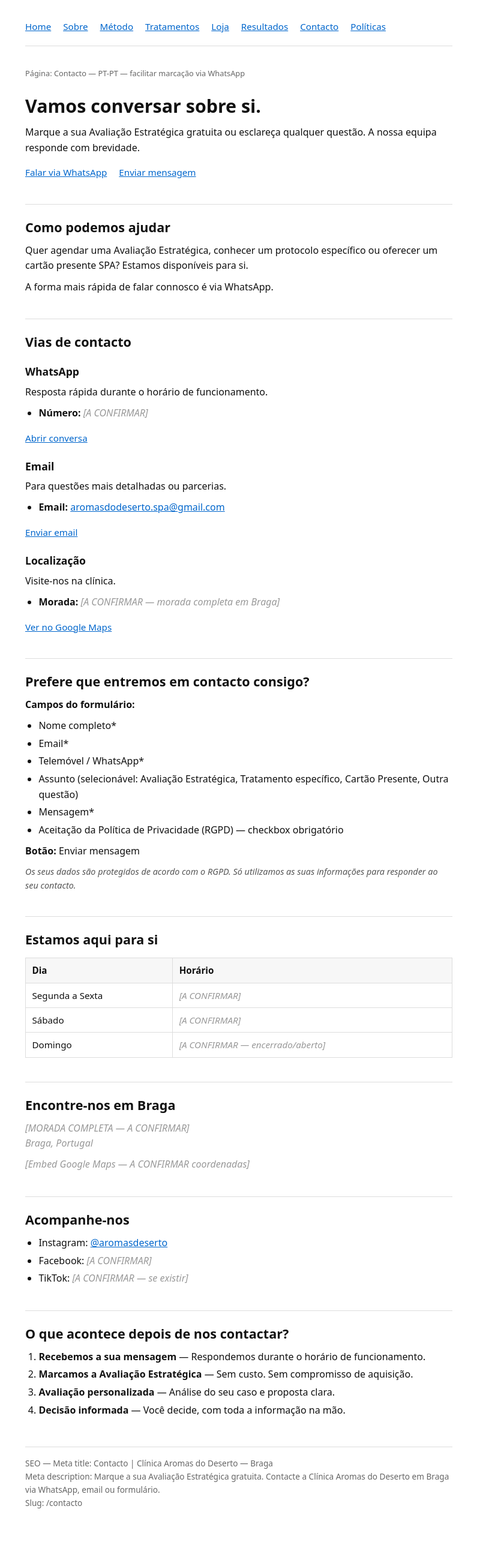
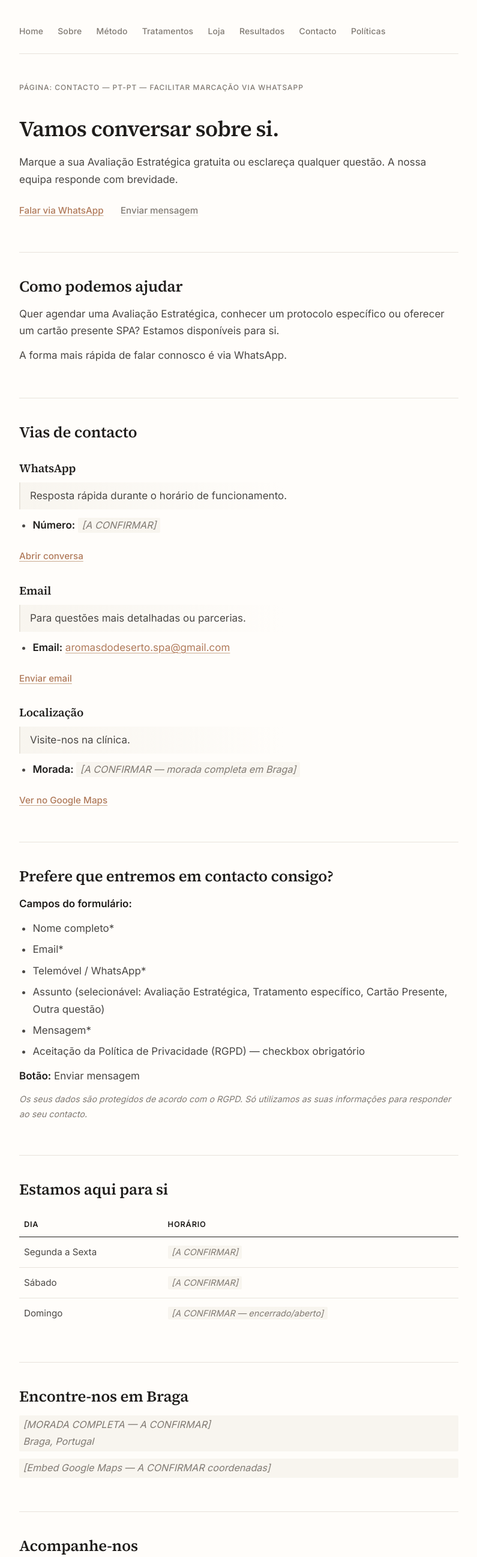
Before and after one commit to contatoeltonmiranda-code/william-aromas-loja-preview, a plain HTML site: page contacto.html in a window 1280 px wide. Shown: the top 2595 px of the page at 60% size, without its empty margins (242-1037 px from the left). Drawn offline with Linux system fonts and the light colour scheme.

Commit message:
Refine: typography + spacing + subtle accents (still minimalist)

```diff
--- a/assets/style.css
+++ b/assets/style.css
@@ -1,86 +1,297 @@
-/* Preview minimalista — leitura de copy, nao site */
+/* Preview minimalista — leitura tipo artigo premium (Stripe blog / iA / Notion docs) */
+
+@import url('https://fonts.googleapis.com/css2?family=Source+Serif+4:ital,wght@0,400;0,600;1,400&family=Inter:wght@400;500;600&display=swap');
+
+:root {
+  --ink: #1f1d1b;
+  --ink-soft: #4a4744;
+  --muted: #807a73;
+  --rule: #e8e3dc;
+  --bg: #fffdfa;
+  --surface: #f8f5ef;
+  --accent: #b07a5a;     /* terracota suave */
+  --accent-soft: #c9a98e;
+  --serif: "Source Serif 4", "Iowan Old Style", "Apple Garamond", Georgia, "Times New Roman", serif;
+  --sans: "Inter", system-ui, -apple-system, "Segoe UI", Roboto, "Helvetica Neue", Arial, sans-serif;
+}
+
 * { box-sizing: border-box; }
 html { -webkit-text-size-adjust: 100%; }
+
 body {
-  font-family: system-ui, -apple-system, "Segoe UI", Roboto, "Helvetica Neue", Arial, sans-serif;
-  max-width: 760px;
+  font-family: var(--sans);
+  max-width: 780px;
   margin: 0 auto;
-  padding: 2rem 1.5rem 4rem;
-  line-height: 1.6;
-  color: #111;
-  background: #fff;
+  padding: 2.5rem 1.5rem 5rem;
+  line-height: 1.7;
+  color: var(--ink);
+  background: var(--bg);
+  font-size: 17px;
+  font-feature-settings: "kern", "liga";
+  -webkit-font-smoothing: antialiased;
+  -moz-osx-font-smoothing: grayscale;
 }
-h1, h2, h3, h4 { line-height: 1.3; color: #111; }
-h1 { font-size: 1.9rem; margin: 0.5rem 0 0.75rem; }
+
+/* Tipografia — serif para titulos, sans para corpo */
+h1, h2, h3, h4 {
+  font-family: var(--serif);
+  color: var(--ink);
+  line-height: 1.25;
+  letter-spacing: -0.01em;
+  font-weight: 600;
+}
+
+h1 {
+  font-size: 2.25rem;
+  margin: 1rem 0 1.25rem;
+  letter-spacing: -0.02em;
+  line-height: 1.2;
+}
+
 h2 {
-  font-size: 1.35rem;
-  margin: 2.5rem 0 0.75rem;
-  border-top: 1px solid #ddd;
-  padding-top: 1.5rem;
+  font-size: 1.6rem;
+  margin: 3.5rem 0 1rem;
+  padding-top: 2.5rem;
+  border-top: 1px solid var(--rule);
 }
-h3 { font-size: 1.1rem; margin: 1.5rem 0 0.5rem; }
-h4 { font-size: 1rem; margin: 1.25rem 0 0.4rem; }
-p { margin: 0.6rem 0; }
-ul, ol { padding-left: 1.4rem; margin: 0.5rem 0; }
-li { margin: 0.25rem 0; }
-a { color: #0066cc; text-decoration: underline; }
-a:hover { color: #004999; }
+
+h3 {
+  font-size: 1.2rem;
+  margin: 2rem 0 0.6rem;
+  font-weight: 600;
+}
+
+h4 {
+  font-size: 1.05rem;
+  margin: 1.5rem 0 0.4rem;
+  font-weight: 600;
+}
+
+p { margin: 0.75rem 0; color: var(--ink-soft); }
+strong { color: var(--ink); font-weight: 600; }
+
+ul, ol { padding-left: 1.4rem; margin: 0.75rem 0; color: var(--ink-soft); }
+li { margin: 0.4rem 0; }
+
+/* Links — sublinhado fino, accent terracota */
+a {
+  color: var(--accent);
+  text-decoration: underline;
+  text-decoration-thickness: 1px;
+  text-underline-offset: 3px;
+  text-decoration-color: var(--accent-soft);
+  transition: color 0.15s ease, text-decoration-color 0.15s ease;
+}
+a:hover {
+  color: var(--ink);
+  text-decoration-color: var(--ink);
+}
+
+/* Nav topo — discreto, espacado */
 nav {
-  border-bottom: 1px solid #ddd;
-  padding-bottom: 1rem;
-  margin-bottom: 2rem;
+  border-bottom: 1px solid var(--rule);
+  padding-bottom: 1.25rem;
+  margin-bottom: 2.5rem;
+  font-size: 0.875rem;
+  font-family: var(--sans);
+  letter-spacing: 0.01em;
+}
+nav a {
+  margin-right: 1.25rem;
+  display: inline-block;
+  margin-bottom: 0.35rem;
+  color: var(--muted);
+  text-decoration: none;
+  font-weight: 500;
+}
+nav a:hover {
+  color: var(--ink);
+  text-decoration: underline;
+  text-decoration-thickness: 1px;
+  text-underline-offset: 4px;
+}
+
+/* Tag de pagina (label superior discreto) */
+.tag {
+  display: inline-block;
+  font-size: 0.75rem;
+  color: var(--muted);
+  margin-bottom: 1.25rem;
+  letter-spacing: 0.08em;
+  text-transform: uppercase;
+  font-weight: 500;
+}
+
+/* CTA — links sublinhados em accent, nao botoes */
+.cta {
+  margin: 1.5rem 0 2rem;
   font-size: 0.95rem;
 }
-nav a { margin-right: 1rem; display: inline-block; margin-bottom: 0.25rem; }
-.tag {
-  display: inline-block;
-  font-size: 0.8rem;
-  color: #666;
-  margin-bottom: 1rem;
+.cta a {
+  margin-right: 1.5rem;
+  font-weight: 500;
 }
-.cta {
-  margin: 1rem 0 1.5rem;
-  font-size: 0.95rem;
-}
-.cta a { margin-right: 1rem; }
+.cta a + a { color: var(--muted); text-decoration-color: var(--rule); }
+.cta a + a:hover { color: var(--ink); text-decoration-color: var(--ink); }
+
+/* Microcopy/note */
 .note {
   font-size: 0.9rem;
-  color: #555;
+  color: var(--muted);
   font-style: italic;
   margin: 0.5rem 0;
 }
+
+/* Tabelas — muito leves */
 table {
   border-collapse: collapse;
   width: 100%;
-  margin: 1rem 0;
+  margin: 1.25rem 0;
   font-size: 0.95rem;
 }
 th, td {
-  border: 1px solid #ddd;
-  padding: 0.5rem 0.65rem;
+  border-bottom: 1px solid var(--rule);
+  padding: 0.75rem 0.5rem;
   text-align: left;
   vertical-align: top;
 }
-th { background: #f7f7f7; font-weight: 600; }
+th {
+  background: transparent;
+  font-weight: 600;
+  color: var(--ink);
+  font-size: 0.8rem;
+  text-transform: uppercase;
+  letter-spacing: 0.06em;
+  border-bottom: 1px solid var(--ink);
+  padding-bottom: 0.6rem;
+}
+td { color: var(--ink-soft); }
+tr:last-child td { border-bottom: 0; }
+
+/* Blockquote elegante */
 blockquote {
-  border-left: 3px solid #ddd;
-  margin: 1rem 0;
-  padding: 0.25rem 0 0.25rem 1rem;
-  color: #444;
+  border-left: 2px solid var(--accent);
+  margin: 1.5rem 0;
+  padding: 0.25rem 0 0.25rem 1.25rem;
+  color: var(--ink-soft);
+  font-family: var(--serif);
+  font-style: italic;
+  font-size: 1.05rem;
+  line-height: 1.6;
 }
+blockquote cite {
+  display: block;
+  margin-top: 0.5rem;
+  font-family: var(--sans);
+  font-style: normal;
+  font-size: 0.85rem;
+  color: var(--muted);
+}
+
+/* HR discreto */
 hr {
   border: 0;
-  border-top: 1px solid #ddd;
-  margin: 2rem 0;
+  border-top: 1px solid var(--rule);
+  margin: 2.5rem 0;
 }
+
+/* Footer */
 footer {
-  margin-top: 3rem;
-  padding-top: 1rem;
-  border-top: 1px solid #ddd;
-  font-size: 0.85rem;
-  color: #666;
+  margin-top: 4rem;
+  padding-top: 1.5rem;
+  border-top: 1px solid var(--rule);
+  font-size: 0.8rem;
+  color: var(--muted);
+  font-family: var(--sans);
+  line-height: 1.6;
 }
+
+/* Placeholder (a confirmar) */
 .placeholder {
-  color: #999;
+  color: var(--muted);
   font-style: italic;
+  background: var(--surface);
+  padding: 0.15rem 0.4rem;
+  border-radius: 2px;
+  font-size: 0.95em;
 }
+
+/* === Loja: produto com diferenciacao discreta === */
+/* H3 dentro de cat-* recebe leve borda lateral */
+[id^="cat-"] ~ h3,
+.product h3 {
+  /* padrao herdado — overrides via container */
+}
+
+/* Cada produto: o paragrafo logo apos o h3 dentro de uma categoria
+   ganha um leve recuo + borda esquerda. Como nao temos wrapper,
+   aplicamos via adjacency. Para garantir uniformidade adicionamos
+   classe .product-card via instructions abaixo se quisermos.
+   Por ora, tratamos via h3 + p (selector geral funciona em loja). */
+
+main h3 + p,
+body > h3 + p {
+  border-left: 2px solid var(--rule);
+  padding: 0.5rem 0 0.5rem 1rem;
+  margin-left: 0;
+  background: linear-gradient(to right, var(--surface) 0%, transparent 60%);
+  border-radius: 0 2px 2px 0;
+}
+main h3 + p:hover,
+body > h3 + p:hover {
+  border-left-color: var(--accent-soft);
+}
+
+/* Preco em destaque sutil dentro do paragrafo de produto */
+strong + em, em.price { color: var(--accent); }
+
+/* TOC da loja (lista de categorias) — duas colunas no desktop */
+ol#toc, body > h2#categorias + ol {
+  columns: 2;
+  column-gap: 2rem;
+  list-style-position: inside;
+  padding-left: 0;
+}
+@media (max-width: 640px) {
+  ol#toc, body > h2#categorias + ol { columns: 1; }
+}
+body > h2#categorias + ol li {
+  break-inside: avoid;
+  margin: 0.45rem 0;
+  padding: 0.15rem 0;
+  border-bottom: 1px dotted var(--rule);
+}
+body > h2#categorias + ol li a {
+  text-decoration: none;
+  color: var(--ink-soft);
+  font-weight: 500;
+  font-size: 0.95rem;
+}
+body > h2#categorias + ol li a:hover {
+  color: var(--accent);
+  text-decoration: underline;
+  text-decoration-thickness: 1px;
+  text-underline-offset: 3px;
+}
+
+/* H2 da loja sem regra superior quando logo apos nav */
+nav + .tag + h1 + p + .cta + h2,
+nav + .tag + h1 { /* mantem default */ }
+
+/* Mobile: ajustes de tipografia */
+@media (max-width: 640px) {
+  body {
+    font-size: 16px;
+    padding: 1.5rem 1.25rem 4rem;
+  }
+  h1 { font-size: 1.85rem; }
+  h2 { font-size: 1.4rem; margin-top: 2.75rem; padding-top: 2rem; }
+  h3 { font-size: 1.1rem; }
+  nav a { margin-right: 0.85rem; font-size: 0.85rem; }
+}
+
+/* Selecao de texto */
+::selection {
+  background: var(--accent-soft);
+  color: var(--ink);
+}
```
Also changed, not shown: index.html (+12 -5 lines).
